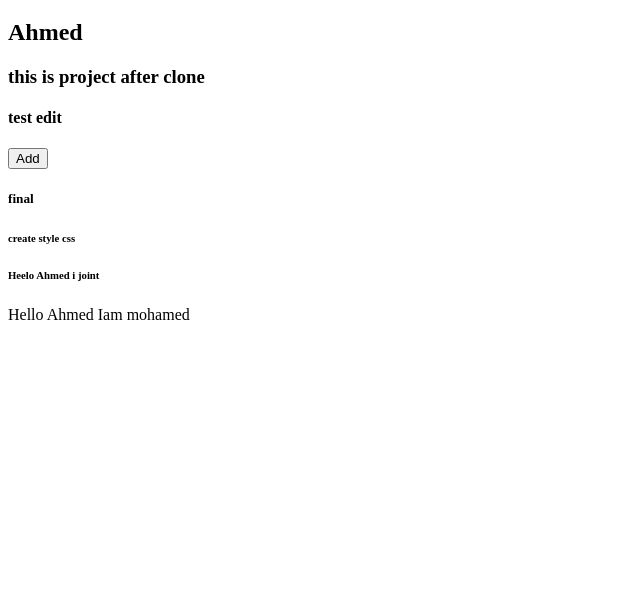
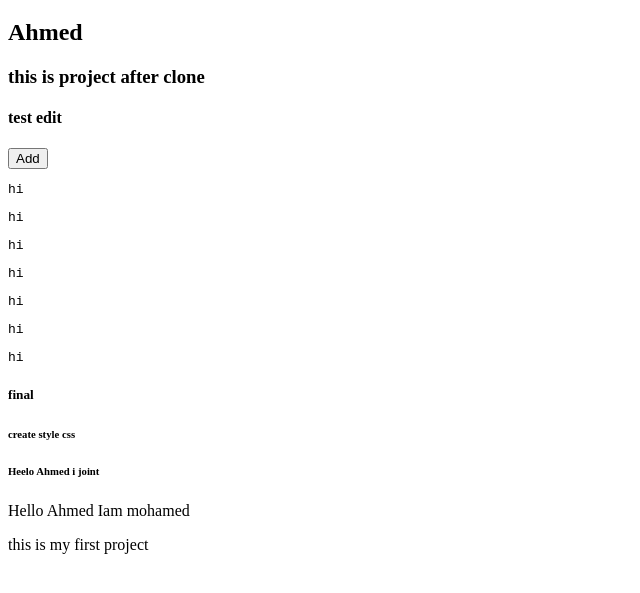
Before and after one commit to DevAhmedMarwan/html_test, a plain HTML site: page index.html in a window 1280 px wide. Shown: the part 61-654 px from the top of the page, without its empty margins (0-640 px from the left). Drawn offline with Linux system fonts and the light colour scheme.

Commit message:
add multiple pre elements and update CSS styles

```diff
--- a/index.html
+++ b/index.html
@@ -21,6 +21,15 @@
     <button>Add</button>
 
 
+    <pre>hi</pre>
+    <pre>hi</pre>
+    <pre>hi</pre>
+    <pre>hi</pre>
+    <pre>hi</pre>
+    <pre>hi</pre>
+    <pre>hi</pre>
+
+
 
     <h5>final</h5>
 
@@ -35,5 +44,10 @@
 
 
     <p>Hello Ahmed Iam mohamed</p>
+
+
+
+    <p>this is my first project</p>
+
   </body>
 </html>
--- a/style.css
+++ b/style.css
@@ -1,3 +1,12 @@
-body {
+h1 {
+    font-size: 2em;
+    color: #333;
 
 }
+
+pre {
+    background-color: #f4f4f4;
+    padding: 10px;
+    border-radius: 5px;
+    overflow-x: auto;
+}
```
